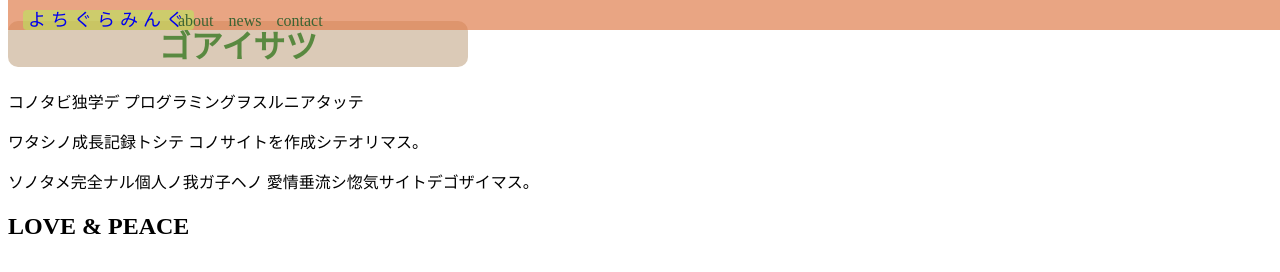
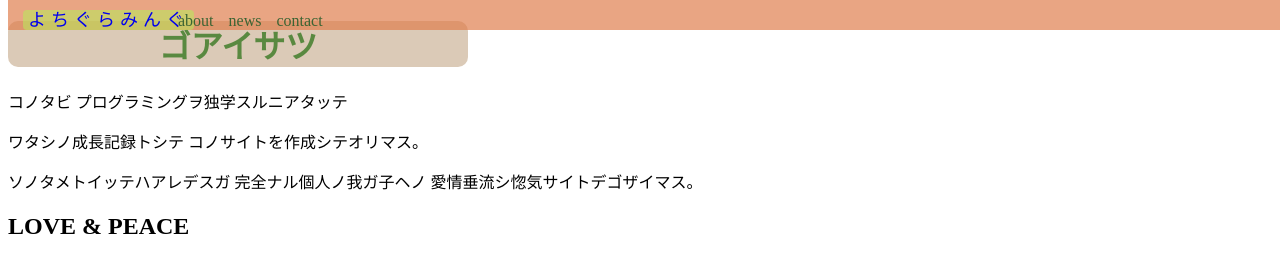
Before and after one commit to ykmt-p/yochi, a plain HTML site: page about.html in a window 1280 px wide. Shown: the top 272 px of the page. Drawn offline with Linux system fonts and the light colour scheme; a web font is replaced by a local one.

Commit message:
Update about.html

```diff
--- a/about.html
+++ b/about.html
@@ -25,10 +25,12 @@
            </ul>
        </div>
     </header>
-    <h1>ゴアイサツ</h1>
-    <p>コノタビ独学デ プログラミングヲスルニアタッテ</p>
-    <p>ワタシノ成長記録トシテ コノサイトを作成シテオリマス。</p>
-    <p>ソノタメ完全ナル個人ノ我ガ子ヘノ 愛情垂流シ惚気サイトデゴザイマス。</p>
-    <h2>LOVE & PEACE</h2>
+    <div class="container">
+      <h1>ゴアイサツ</h1>
+       <p>コノタビ&nbsp;プログラミングヲ独学スルニアタッテ</p>
+       <p>ワタシノ成長記録トシテ&nbsp;コノサイトを作成シテオリマス。</p>
+       <p>ソノタメトイッテハアレデスガ&nbsp;完全ナル個人ノ我ガ子ヘノ&nbsp;愛情垂流シ惚気サイトデゴザイマス。</p>
+       <h2>LOVE&nbsp;&&nbsp;PEACE</h2>
+    </div>
   </body>
 </html>
```
